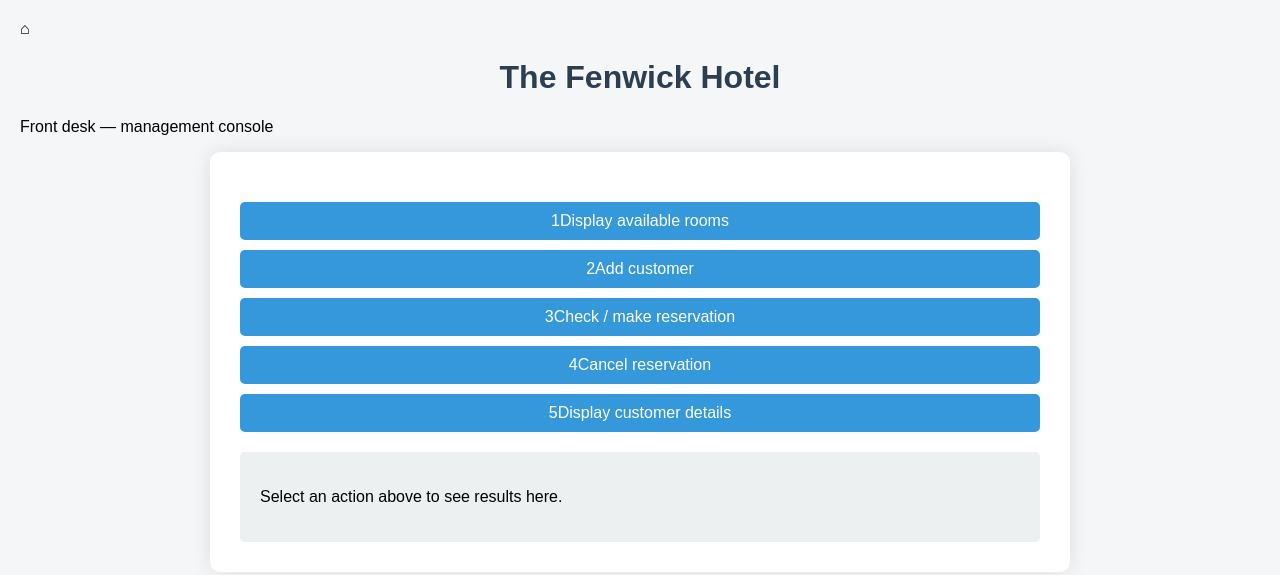
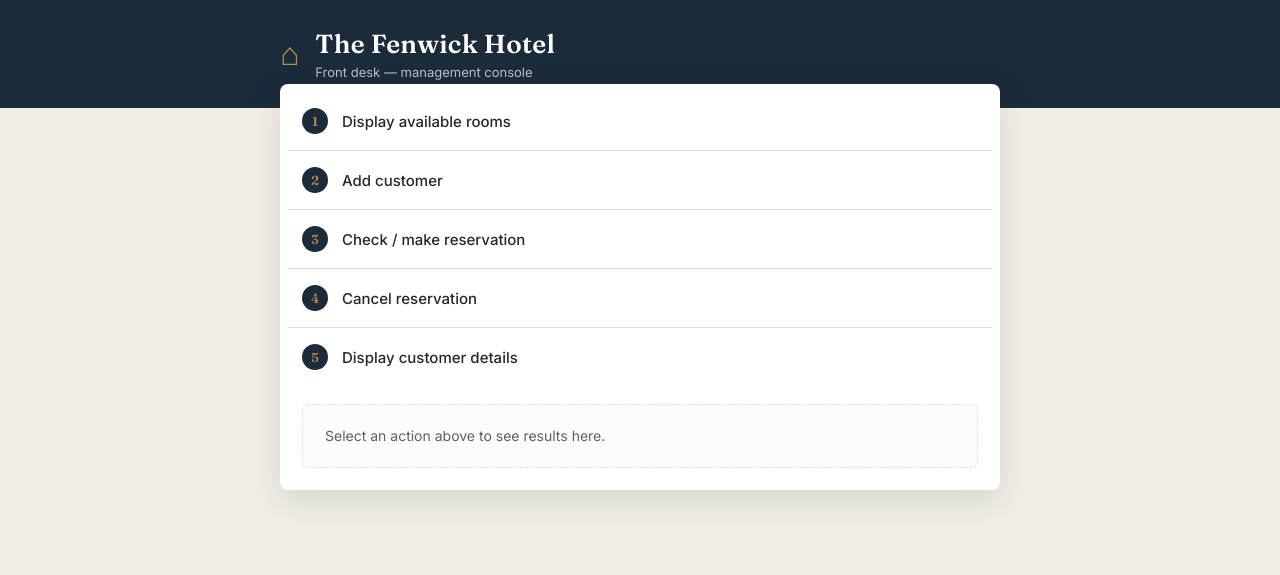
Before and after one commit to swayamvirdiker-2510/hotel-management-system, a website: page index.html in a window 1280 px wide. Drawn offline with Linux system fonts and the light colour scheme.

Commit message:
Update style.css

```diff
--- a/style.css
+++ b/style.css
@@ -1,48 +1,178 @@
-body {
-  font-family: Arial, sans-serif;
-  background-color: #f4f6f8;
-  margin: 0;
-  padding: 20px;
+:root {
+  --navy: #1C2B39;
+  --navy-light: #2A3F52;
+  --brass: #B08D57;
+  --brass-dark: #8F6F3F;
+  --paper: #F2EEE6;
+  --card: #FFFFFF;
+  --ink: #23282E;
+  --ink-soft: #5B6169;
+  --line: #E4DFD3;
 }
 
-.container {
-  max-width: 800px;
-  margin: auto;
-  background: #fff;
-  padding: 30px;
-  border-radius: 10px;
-  box-shadow: 0 0 20px rgba(0,0,0,0.1);
+* { box-sizing: border-box; }
+
+body {
+  font-family: 'Inter', system-ui, sans-serif;
+  background-color: var(--paper);
+  color: var(--ink);
+  margin: 0;
+  padding: 0 0 60px;
 }
 
-h1 {
-  text-align: center;
-  color: #2c3e50;
+/* ---------- header ---------- */
+
+.desk {
+  background: var(--navy);
+  padding: 28px 20px;
+}
+
+.desk-inner {
+  max-width: 720px;
+  margin: 0 auto;
+  display: flex;
+  align-items: center;
+  gap: 16px;
+}
+
+.desk-mark {
+  font-size: 32px;
+  color: var(--brass);
+  line-height: 1;
+}
+
+.desk h1 {
+  font-family: 'Fraunces', serif;
+  font-weight: 600;
+  font-size: 26px;
+  color: #FFFFFF;
+  margin: 0;
+  letter-spacing: 0.01em;
+}
+
+.desk-sub {
+  font-size: 13px;
+  color: #B9C2CB;
+  margin: 4px 0 0;
+}
+
+/* ---------- main card ---------- */
+
+.container {
+  max-width: 720px;
+  margin: -24px auto 0;
+  background: var(--card);
+  border-radius: 8px;
+  box-shadow: 0 12px 32px rgba(28, 43, 57, 0.12);
+  padding: 8px;
+  position: relative;
 }
 
 .menu {
   display: flex;
   flex-direction: column;
-  gap: 10px;
-  margin: 20px 0;
 }
 
-button {
-  padding: 10px;
-  background-color: #3498db;
+.menu button {
+  display: flex;
+  align-items: center;
+  gap: 14px;
+  width: 100%;
+  text-align: left;
+  padding: 16px 14px;
+  background: none;
   border: none;
-  color: white;
-  border-radius: 5px;
-  font-size: 16px;
+  border-bottom: 1px solid var(--line);
+  font-family: 'Inter', system-ui, sans-serif;
+  font-size: 15px;
+  font-weight: 500;
+  color: var(--ink);
   cursor: pointer;
+  transition: background-color 0.15s ease;
 }
 
-button:hover {
-  background-color: #2980b9;
+.menu button:last-child { border-bottom: none; }
+
+.menu button:hover { background-color: #FAF8F3; }
+
+.menu button:active { background-color: #F2EEE6; }
+
+.menu .num {
+  flex: none;
+  width: 26px;
+  height: 26px;
+  border-radius: 50%;
+  background: var(--navy);
+  color: var(--brass);
+  font-family: 'Fraunces', serif;
+  font-size: 13px;
+  font-weight: 600;
+  display: flex;
+  align-items: center;
+  justify-content: center;
 }
 
+.menu button:hover .num { background: var(--brass); color: #FFFFFF; }
+
+/* ---------- output panel ---------- */
+
 #outputArea {
-  margin-top: 20px;
-  background-color: #ecf0f1;
-  padding: 20px;
-  border-radius: 5px;
+  margin: 18px 14px 14px;
+  padding: 20px 22px;
+  background: #FCFBF8;
+  border: 1px dashed var(--line);
+  border-radius: 6px;
+  min-height: 60px;
 }
+
+#outputArea .placeholder {
+  color: var(--ink-soft);
+  font-size: 14px;
+  margin: 0;
+}
+
+#outputArea h3 {
+  font-family: 'Fraunces', serif;
+  font-weight: 600;
+  font-size: 17px;
+  color: var(--navy);
+  margin: 0 0 12px;
+}
+
+#outputArea ul {
+  margin: 0;
+  padding-left: 0;
+  list-style: none;
+}
+
+#outputArea li {
+  padding: 8px 0;
+  border-bottom: 1px solid var(--line);
+  font-size: 14px;
+}
+
+#outputArea li:last-child { border-bottom: none; }
+
+#outputArea p {
+  font-size: 14px;
+  line-height: 1.6;
+  margin: 0 0 10px;
+}
+
+#outputArea hr {
+  border: none;
+  border-top: 1px solid var(--line);
+  margin: 12px 0;
+}
+
+#outputArea strong {
+  color: var(--navy);
+  font-weight: 600;
+}
+
+/* ---------- responsive ---------- */
+
+@media (max-width: 520px) {
+  .container { margin: -18px 12px 0; }
+  .desk h1 { font-size: 21px; }
+}
```
